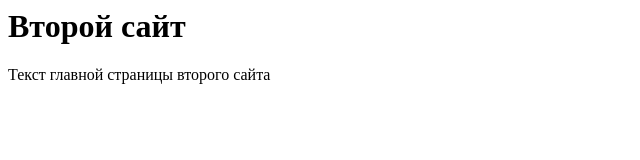
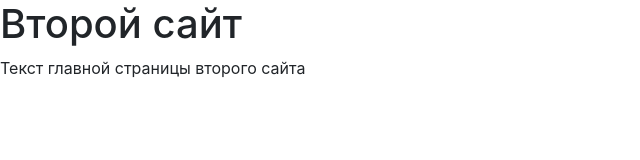
Before and after one commit to dgrazhd/dgrazhd.github.io, a plain HTML site: page site_2/index.html in a window 1280 px wide. Shown: the whole page, without its empty margins (0-640 px from the left). Drawn offline with nearby package versions, Linux system fonts and the light colour scheme.

Commit message:
Update index.html

```diff
--- a/site_2/index.html
+++ b/site_2/index.html
@@ -1,2 +1,13 @@
+<!DOCTYPE html>
+<html lang="en">
+<head>
+	<meta charset="UTF-8">
+	<title>Document</title>
+	<link rel="stylesheet" href="css/bootstrap.min.css">
+	<!--наш файл стилей последний-->
+	<link rel="stylesheet" href="css/main.css">
+</head>
+<body>
 <h1>Второй сайт</h1>
 <p>Текст главной страницы второго сайта</p>
+  </body>
```
